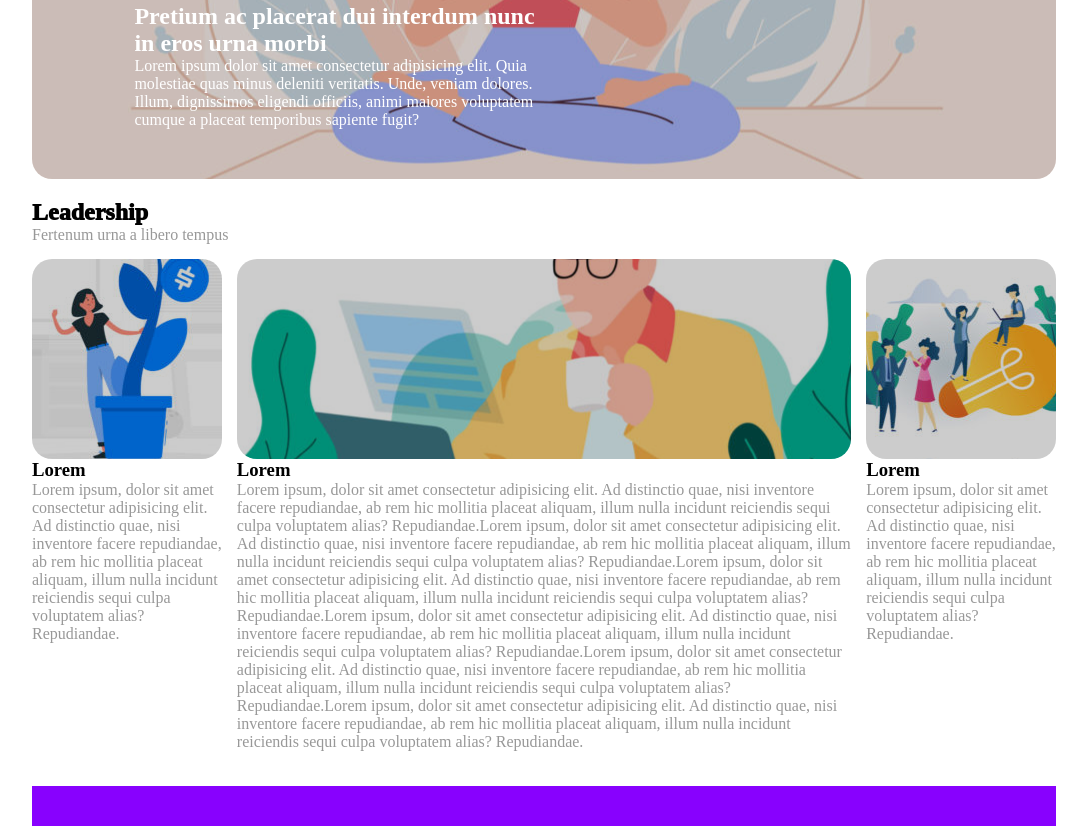
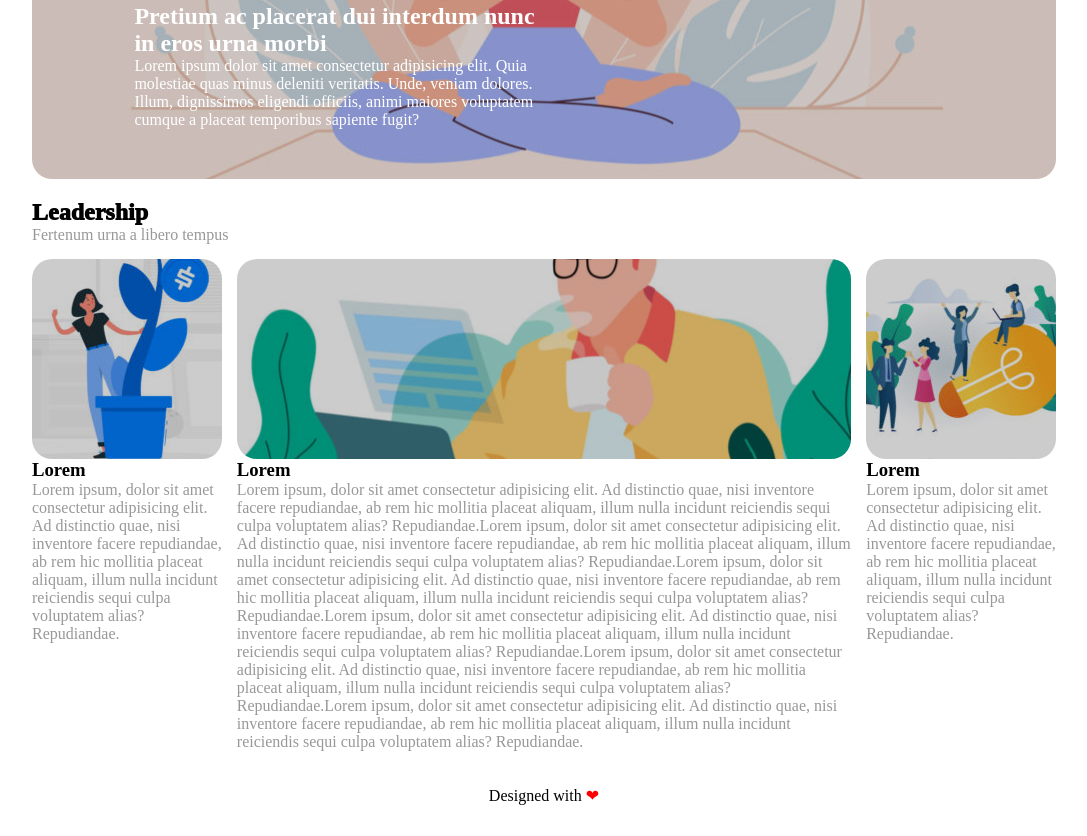
Before and after one commit to Paletta90/htmlcss-wp, a plain HTML site: page index.html in a window 1280 px wide. Shown: the part 476-1312 px from the top of the page, without its empty margins (96-1183 px from the left). After the commit the page ends 1291 px from the top, so only its background shows below. Drawn offline with Linux system fonts and the light colour scheme.

Commit message:
Realizzo il footer

```diff
--- a/asset/css/font.css
+++ b/asset/css/font.css
@@ -7,3 +7,6 @@
 .f-grey{
     color: #989898;
 }
+.heart{
+    color: red;
+}
--- a/asset/css/style.css
+++ b/asset/css/style.css
@@ -45,9 +45,11 @@ a{
     padding: 20px 0;
 }
 footer{
-    /* width: 100%; */
-    height: 5vh;
-    background-color: #8801fe;
+    width: 100%;
+    /* height: 5vh; */
+    /* background-color: #8801fe; */
+    text-align: center;
+
 }
 
 .first-block{
@@ -111,20 +113,17 @@ footer{
 }
 .block-left{
     width: calc(20% - 15px);
-    /* height: calc(90% - 30px); */
     margin: 15px 15px 15px 0;
     float: left;
 
 }
 .block-center{
     width: 60%;
-    height: calc(90% - 30px);
     margin: 15px 0;
     float: left;
 }
 .block-right{
     width: calc(20% - 15px);
-    height: calc(90% - 30px);
     margin: 15px 0 15px 15px;
     float: left;
 }
--- a/index.html
+++ b/index.html
@@ -129,7 +129,7 @@
 
         <!-- Footer -->
         <footer>
-
+            <p>Designed with <span class="heart">&#x2764;</span></p>
         </footer>
     </div>
 
```
